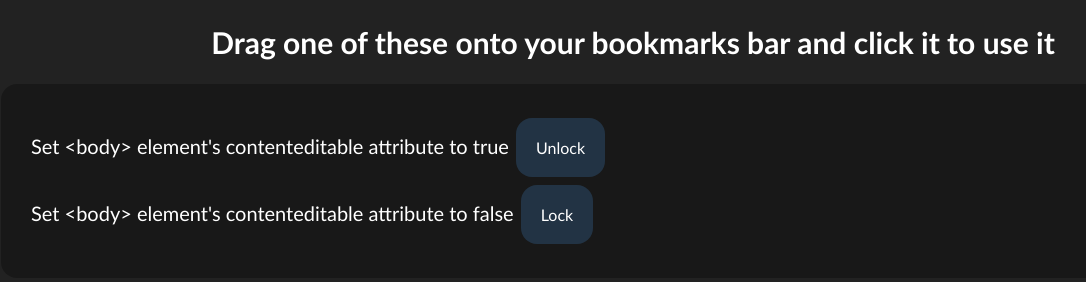
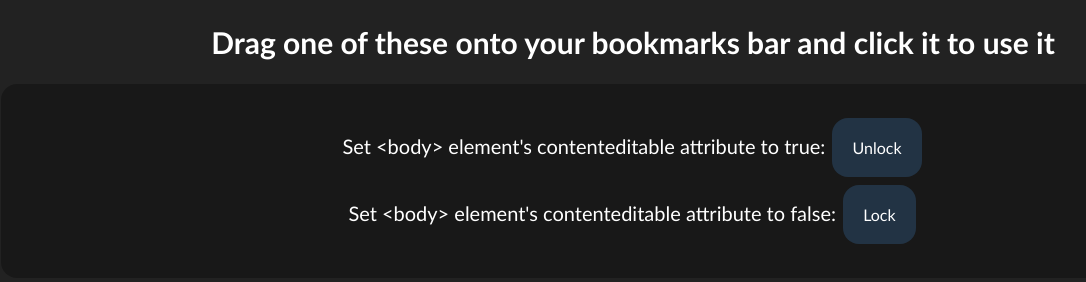
Before and after one commit to AdamantPenguin/adamantpenguin.github.io, a plain HTML site: page bmlets/index.html in a window 1280 px wide. Shown: the part 98-380 px from the top of the page, without its empty margins (7-1093 px from the left). Drawn offline with Linux system fonts and the light colour scheme.

Commit message:
Centred the buttons and updated captions

```diff
--- a/bmlets/index.html
+++ b/bmlets/index.html
@@ -17,12 +17,12 @@
     <body>
         <h1>Bookmarklets</h1>
         <h2 class="centre">Drag one of these onto your bookmarks bar and click it to use it</h2>
-        <div class="rounded container">
-            Set &lt;body&gt; element's contenteditable attribute to true
+        <div class="rounded container centre">
+            Set &lt;body&gt; element's contenteditable attribute to true:
             <a title="Unlock" href="javascript:(function(){document.getElementsByTagName('body')[0].contentEditable = 'true'}) ()" class="rounded centre button">
                 Unlock
             </a><br>
-            Set &lt;body&gt; element's contenteditable attribute to false
+            Set &lt;body&gt; element's contenteditable attribute to false:
             <a title="Lock" href="javascript:(function(){document.getElementsByTagName('body')[0].contentEditable = 'false'}) ()" class="rounded centre button">
                 Lock
              </a></div>
```
